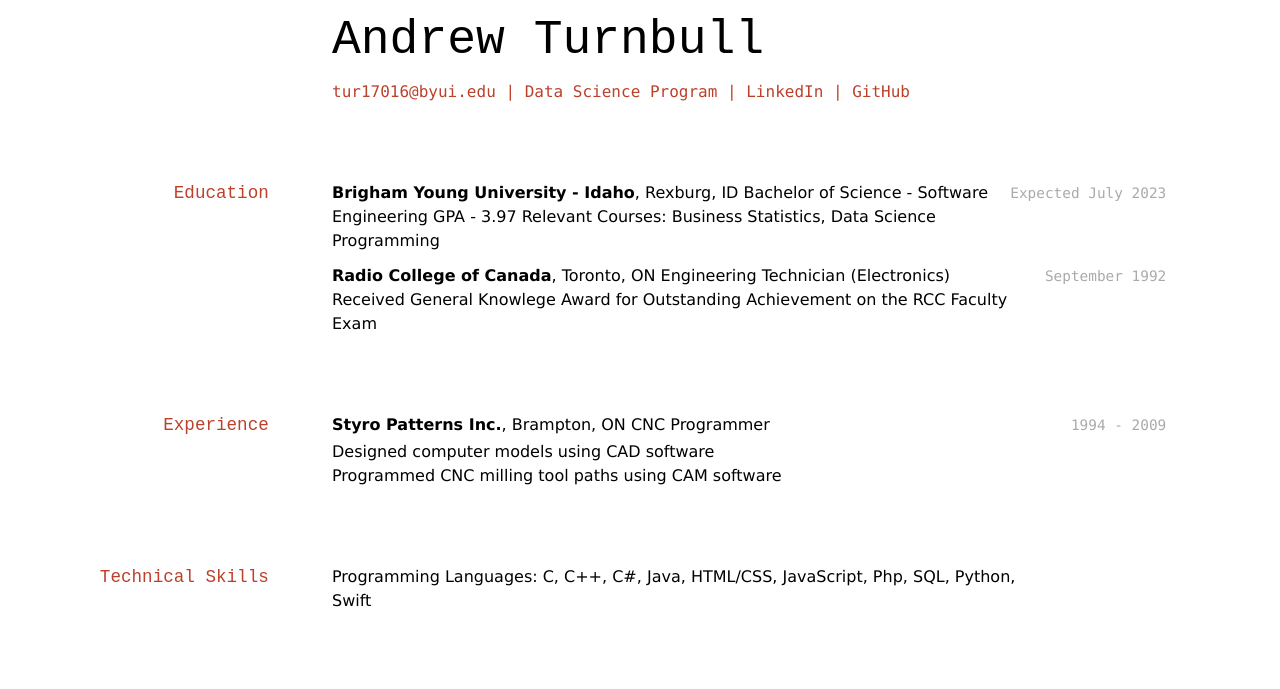
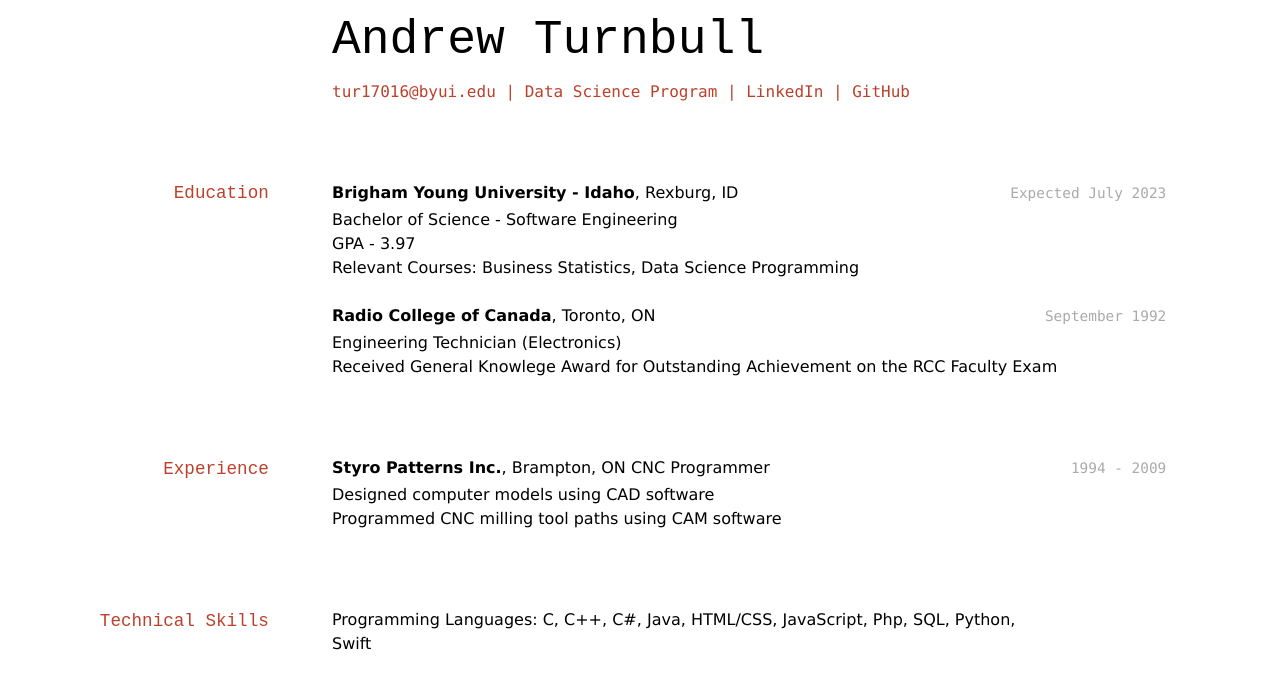
Before and after one commit to ajat69/aturnbull_resume, a Jekyll site: the page built from docs/index.md, in a window 1280 px wide. Shown: the top 689 px of the page. Built offline with Jekyll 4.4.1, drawn with Linux system fonts in a browser that asks for light colours.

Commit message:
Fixed Formating

```diff
--- a/docs/index.md
+++ b/docs/index.md
@@ -17,14 +17,14 @@ title: Andrew Turnbull's Resume
 
 `Expected July 2023`
 __Brigham Young University - Idaho__, Rexburg, ID
-Bachelor of Science - Software Engineering
-GPA - 3.97
-Relevant Courses: Business Statistics, Data Science Programming
+- Bachelor of Science - Software Engineering
+- GPA - 3.97
+- Relevant Courses: Business Statistics, Data Science Programming
 
 `September 1992`
 __Radio College of Canada__, Toronto, ON
-Engineering Technician (Electronics)
-Received General Knowlege Award for Outstanding Achievement on the RCC Faculty Exam
+- Engineering Technician (Electronics)
+- Received General Knowlege Award for Outstanding Achievement on the RCC Faculty Exam
 
 
 ## Experience
```
